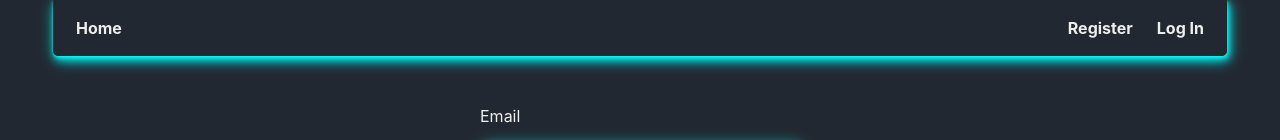
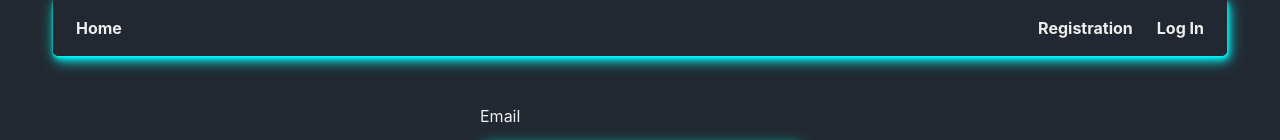
Before and after one commit to CodeOlga/goit-react-hw-08-phonebook-1, a React (Create React App) app: page /goit-react-hw-08-phonebook-1/login in a window 1280 px wide. Shown: the top 140 px of the page. Built offline with nearby package versions, Linux system fonts and the light colour scheme.

Commit message:
update css

```diff
--- a/src/components/AuthNav/AuthNav.jsx
+++ b/src/components/AuthNav/AuthNav.jsx
@@ -5,7 +5,7 @@ export const AuthNav = () => {
   return (
     <div>
       <NavLink className={css.link} to="/register">
-        Register
+        Registration
       </NavLink>
       <NavLink className={css.link} to="/login">
         Log In
--- a/src/components/ContactForm/ContactForm.module.css
+++ b/src/components/ContactForm/ContactForm.module.css
@@ -32,7 +32,7 @@
 .input {
   height: 30px;
   width: 300px;
-  color: #222831;
+  color: #eeeeee;
   border-radius: 5px;
   background-color: transparent;
   border: 1px solid #222831;
@@ -40,6 +40,7 @@
 
 .input:hover,
 .input:focus {
+  color: #222831;
   background-color: #eeeeee;
   border: 1px solid rgba(0, 255, 255, 0.7);
 }
--- a/src/components/Filter/Filter.module.css
+++ b/src/components/Filter/Filter.module.css
@@ -18,7 +18,7 @@
   background-color: transparent;
   height: 30px;
   width: 300px;
-  color: #222831;
+  color: #eeeeee;
   border-radius: 5px;
   border: 1px solid #222831;
   box-shadow: 0px 1px 2px 0px rgba(0, 255, 255, 0.7),
@@ -29,6 +29,7 @@
 
 .input:hover,
 .input:focus {
+  color: #222831;
   background-color: #eeeeee;
   border: 1px solid rgba(0, 255, 255, 0.7);
 }
--- a/src/components/LoginForm/LoginForm.module.css
+++ b/src/components/LoginForm/LoginForm.module.css
@@ -41,7 +41,7 @@
 .input {
   height: 30px;
   width: 310px;
-  color: #222831;
+  color: #eeeeee;
   border-radius: 5px;
   background-color: transparent;
   border: 1px solid #222831;
@@ -49,6 +49,7 @@
 
 .input:hover,
 .input:focus {
+  color: #222831;
   background-color: #eeeeee;
   border: 1px solid rgba(0, 255, 255, 0.7);
 }
--- a/src/components/RigisterForm/RegisterForm.module.css
+++ b/src/components/RigisterForm/RegisterForm.module.css
@@ -26,7 +26,7 @@
 .input {
   height: 30px;
   width: 310px;
-  color: #222831;
+  color: #eeeeee;
   border-radius: 5px;
   background-color: transparent;
   border: 1px solid #222831;
@@ -34,6 +34,7 @@
 
 .input:hover,
 .input:focus {
+  color: #222831;
   background-color: #eeeeee;
   border: 1px solid rgba(0, 255, 255, 0.7);
 }
```
